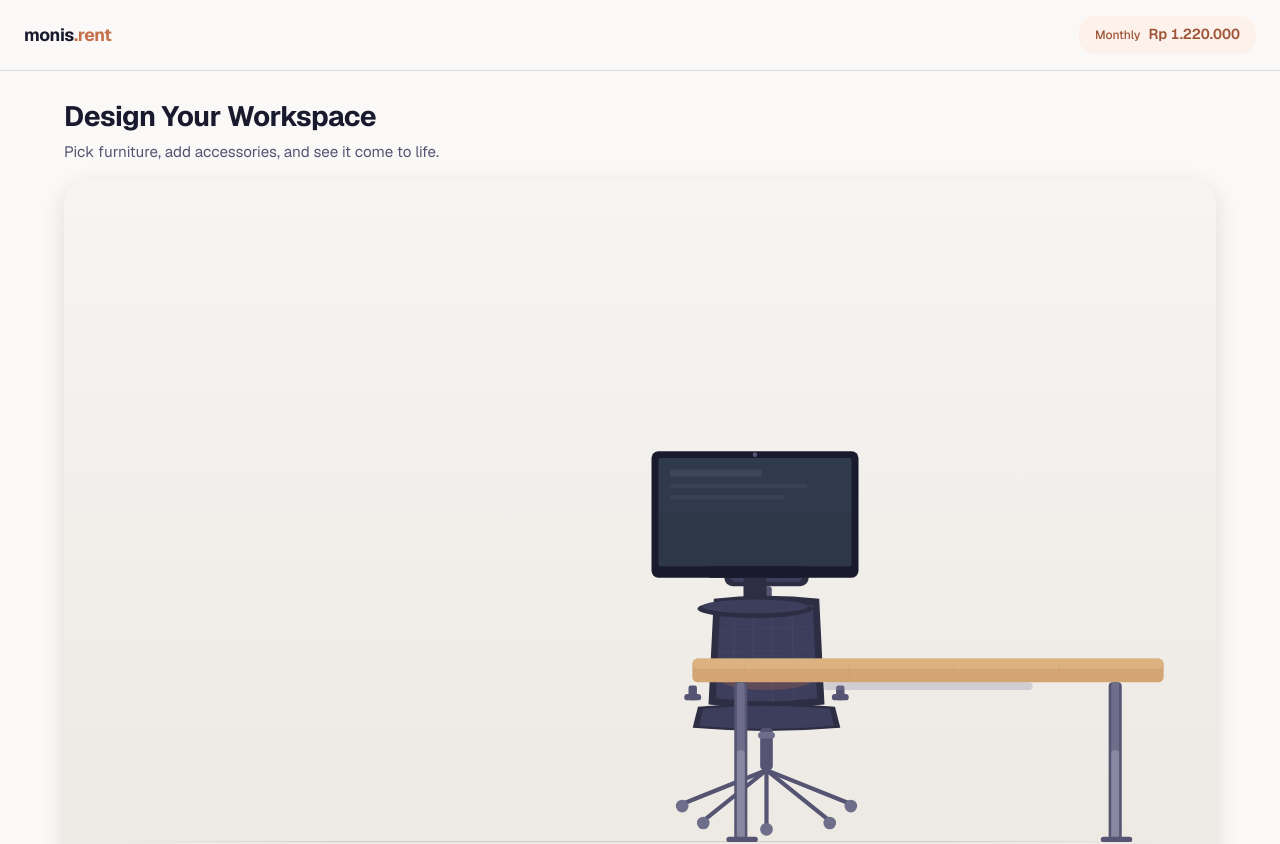
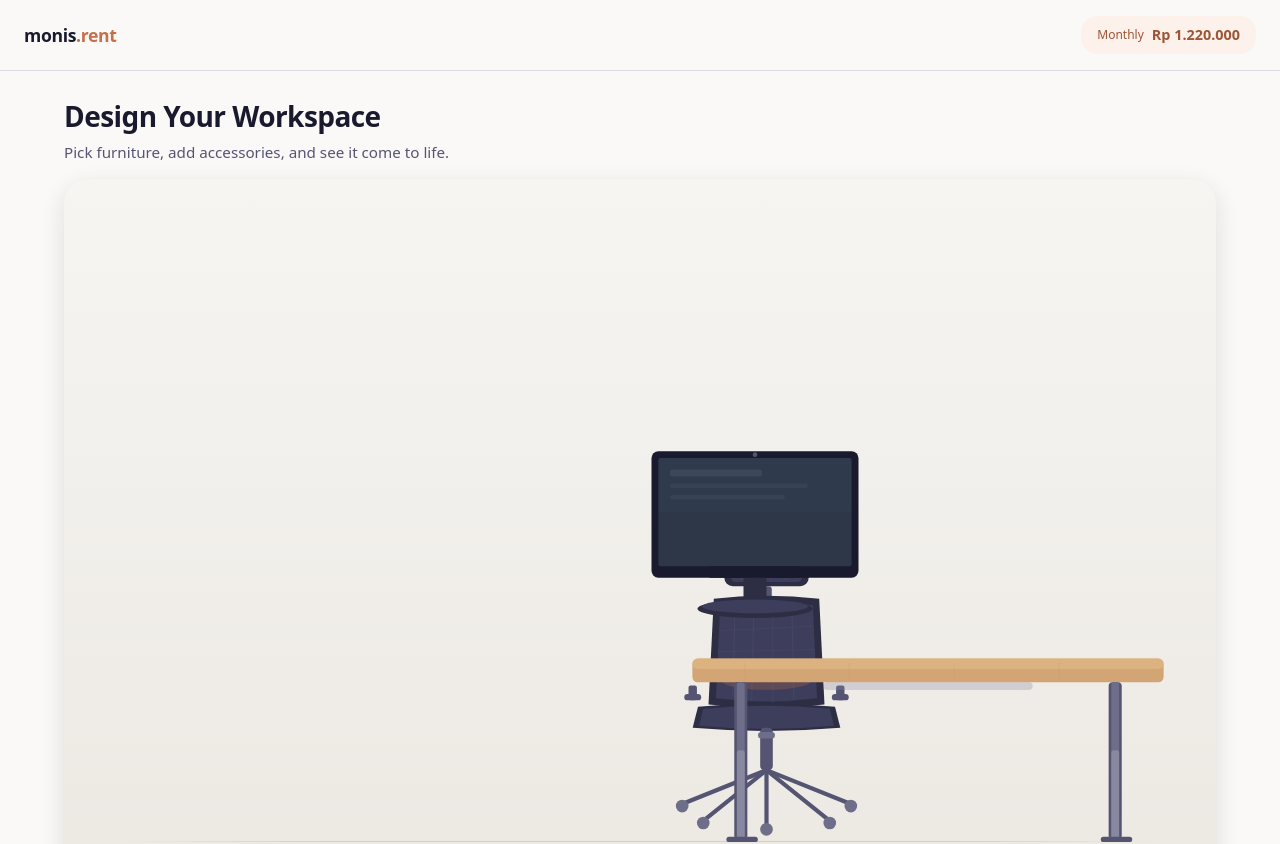
Before and after one commit to AriJaya07/desent-setup, a Next.js app: page / in a window 1280 px wide. Shown: the top 844 px of the page. Built offline with nearby package versions, Linux system fonts and the light colour scheme.

Commit message:
fix: remove next/font/google due to turbopack resolution error

```diff
--- a/app/layout.tsx
+++ b/app/layout.tsx
@@ -1,16 +1,5 @@
 import type { Metadata } from "next";
-import { Geist, Geist_Mono } from "next/font/google";
 import "./globals.css";
-
-const geistSans = Geist({
-  variable: "--font-geist-sans",
-  subsets: ["latin"],
-});
-
-const geistMono = Geist_Mono({
-  variable: "--font-geist-mono",
-  subsets: ["latin"],
-});
 
 export const metadata: Metadata = {
   title: "monis.rent — Design Your Bali Workspace",
@@ -32,7 +21,7 @@ export default function RootLayout({
   return (
     <html
       lang="en"
-      className={`${geistSans.variable} ${geistMono.variable} antialiased`}
+      className="antialiased"
     >
       <body style={{ margin: 0 }}>{children}</body>
     </html>
```
